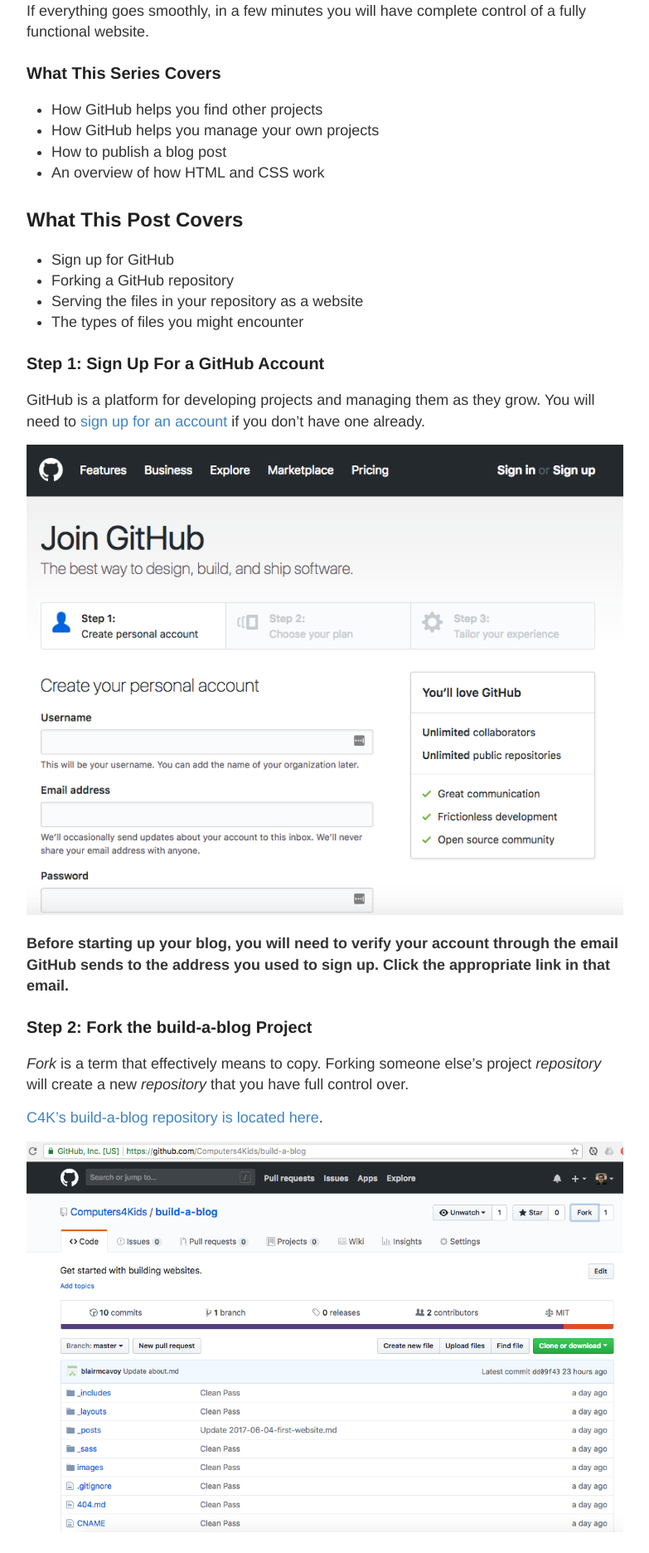
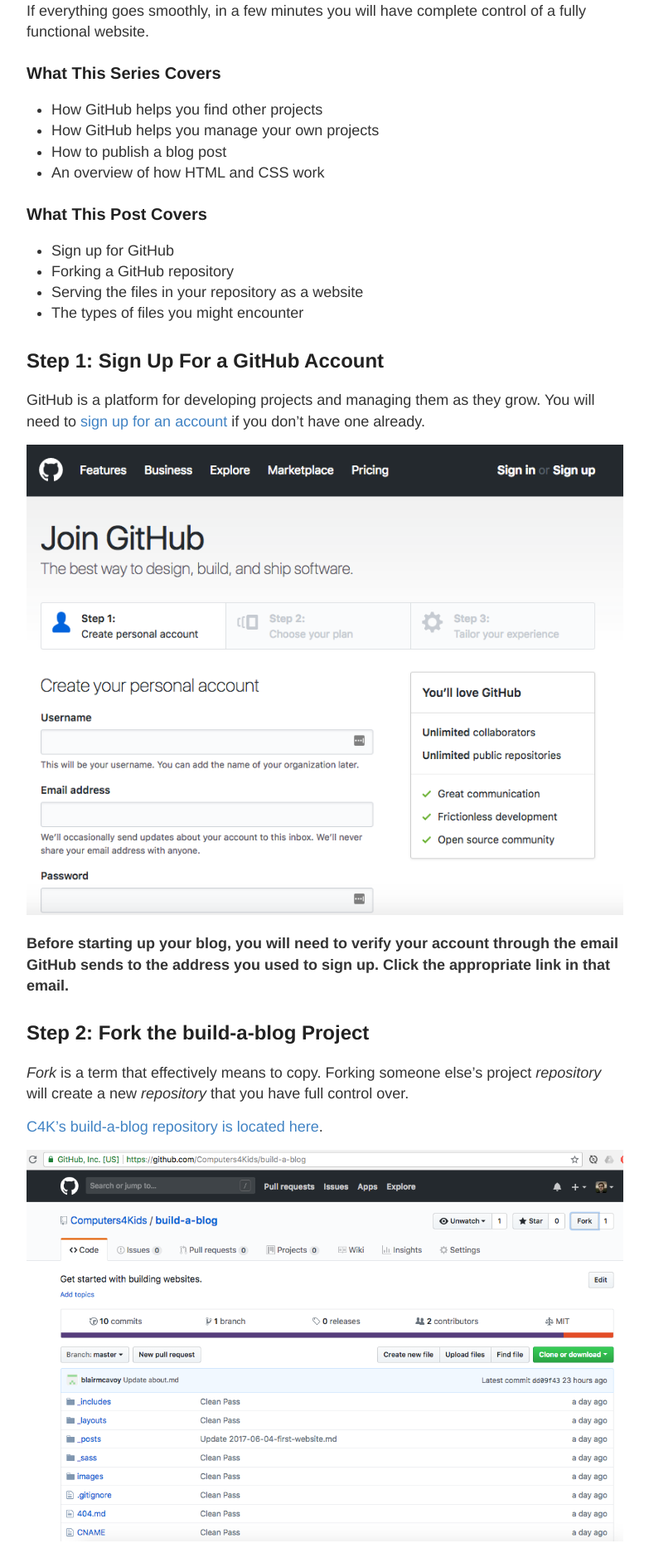
Before and after one commit to Computers4Kids/build-a-blog, a Jekyll site: the page built from _posts/2018-06-04-tutorial-part-1.md, in a window 1280 px wide. Shown: the part 342-2214 px from the top of the page at 83% size, without its empty margins (248-1031 px from the left). Built offline with Jekyll 4.4.1, drawn with Linux system fonts in a browser that asks for light colours.

```diff
--- a/_posts/2018-06-04-tutorial-part-1.md
+++ b/_posts/2018-06-04-tutorial-part-1.md
@@ -14,14 +14,14 @@ If everything goes smoothly, in a few minutes you will have complete control of
 * How to publish a blog post
 * An overview of how HTML and CSS work
 
-## What This Post Covers
+### What This Post Covers
 
 * Sign up for GitHub
 * Forking a GitHub repository
 * Serving the files in your repository as a website
 * The types of files you might encounter
 
-### Step 1: Sign Up For a GitHub Account
+## Step 1: Sign Up For a GitHub Account
 
 GitHub is a platform for developing projects and managing them as they grow. You will need to [sign up for an account](https://github.com/join) if you don't have one already.
 
@@ -29,7 +29,7 @@ GitHub is a platform for developing projects and managing them as they grow. You
 
 **Before starting up your blog, you will need to verify your account through the email GitHub sends to the address you used to sign up. Click the appropriate link in that email.**
 
-### Step 2: Fork the build-a-blog Project
+## Step 2: Fork the build-a-blog Project
 
 *Fork* is a term that effectively means to copy. Forking someone else's project *repository* will create a new *repository* that you have full control over.
 
@@ -39,7 +39,7 @@ GitHub is a platform for developing projects and managing them as they grow. You
 
 Click the fork button to get your copy. This will take you to your new repository when GitHub is done setting it up.
 
-### Step 3: Tell GitHub your repository is a website
+## Step 3: Tell GitHub your repository is a website
 
 Hosting websites is just one kind of project GitHub can be used for. We have to tell it this project is a website. Click the settings tab on your repository page and scroll down to the GitHub Pages section.
 
@@ -49,7 +49,7 @@ Under Source, click where it says None. Set the source to master branch, then cl
 
 ![Settings Screenshot]({{site.baseurl}}/images/2018-06-18-settings-screenshot-2.png "GitHub Pages Settings Screenshot")
 
-### Step 4: Explore the default website a bit!
+## Step 4: Explore the default website a bit!
 
 Both the files in the repository and what you find at the link. It's ok not to know how everything works just yet!
 
```
